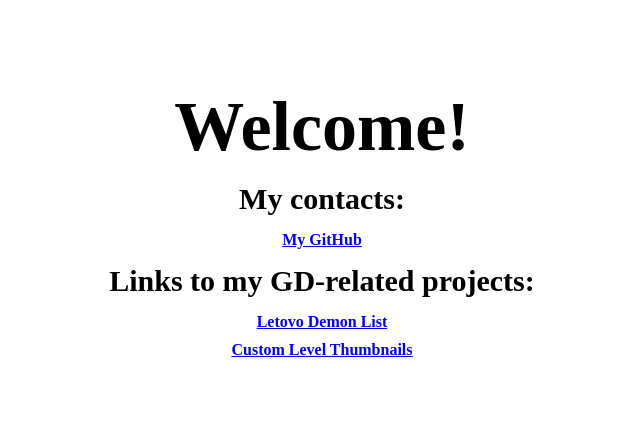
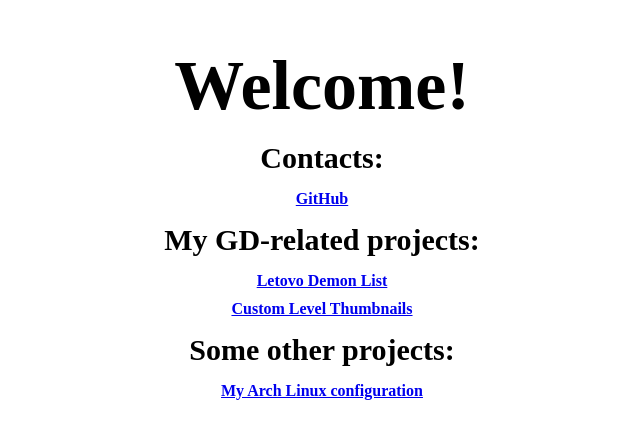
Before and after one commit to zcyklik/zcyklik.github.io, a plain HTML site: page index.html in a window 1280 px wide. Shown: the part 188-626 px from the top of the page, without its empty margins (318-958 px from the left). Drawn offline with Linux system fonts and the light colour scheme.

Commit message:
main page 2

```diff
--- a/index.html
+++ b/index.html
@@ -7,10 +7,12 @@
   </head>
   <body>
     <h1>Welcome!</h1>
-    <h2>My contacts:</h2>
-    <p><a href="https://github.com/zcyklik">My GitHub</a></p>
-    <h2>Links to my GD-related projects:</h2>
+    <h2>Contacts:</h2>
+    <p><a href="https://github.com/zcyklik">GitHub</a></p>
+    <h2>My GD-related projects:</h2>
     <p><a href="https://letovodl.pages.dev">Letovo Demon List</a></p>
     <p><a href="thumbnails">Custom Level Thumbnails</a></p>
+    <h2>Some other projects:</h2>
+    <p><a href="https://github.com/ArtDr12/dotfiles">My Arch Linux configuration</a></p>
   </body>
 </html>
```
